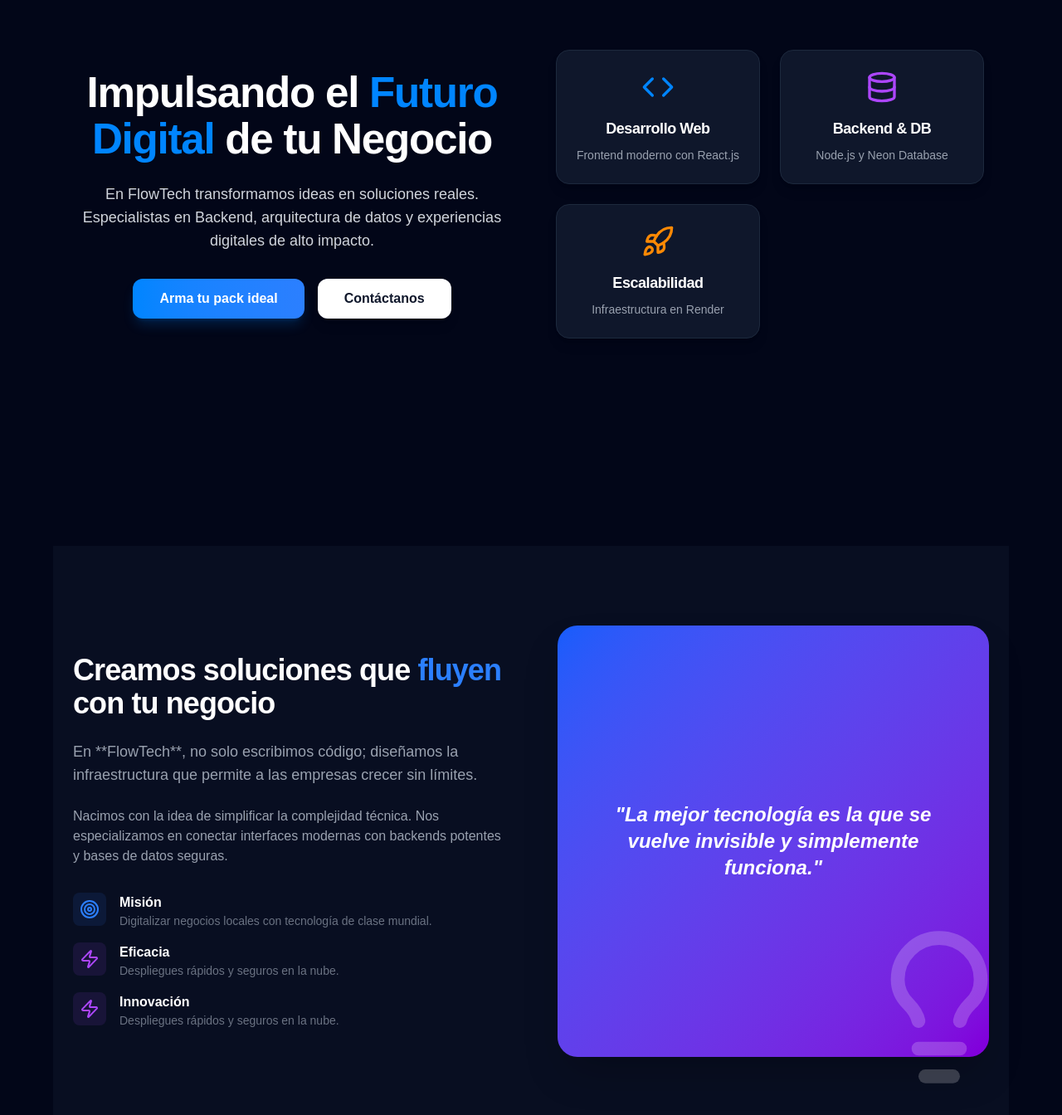
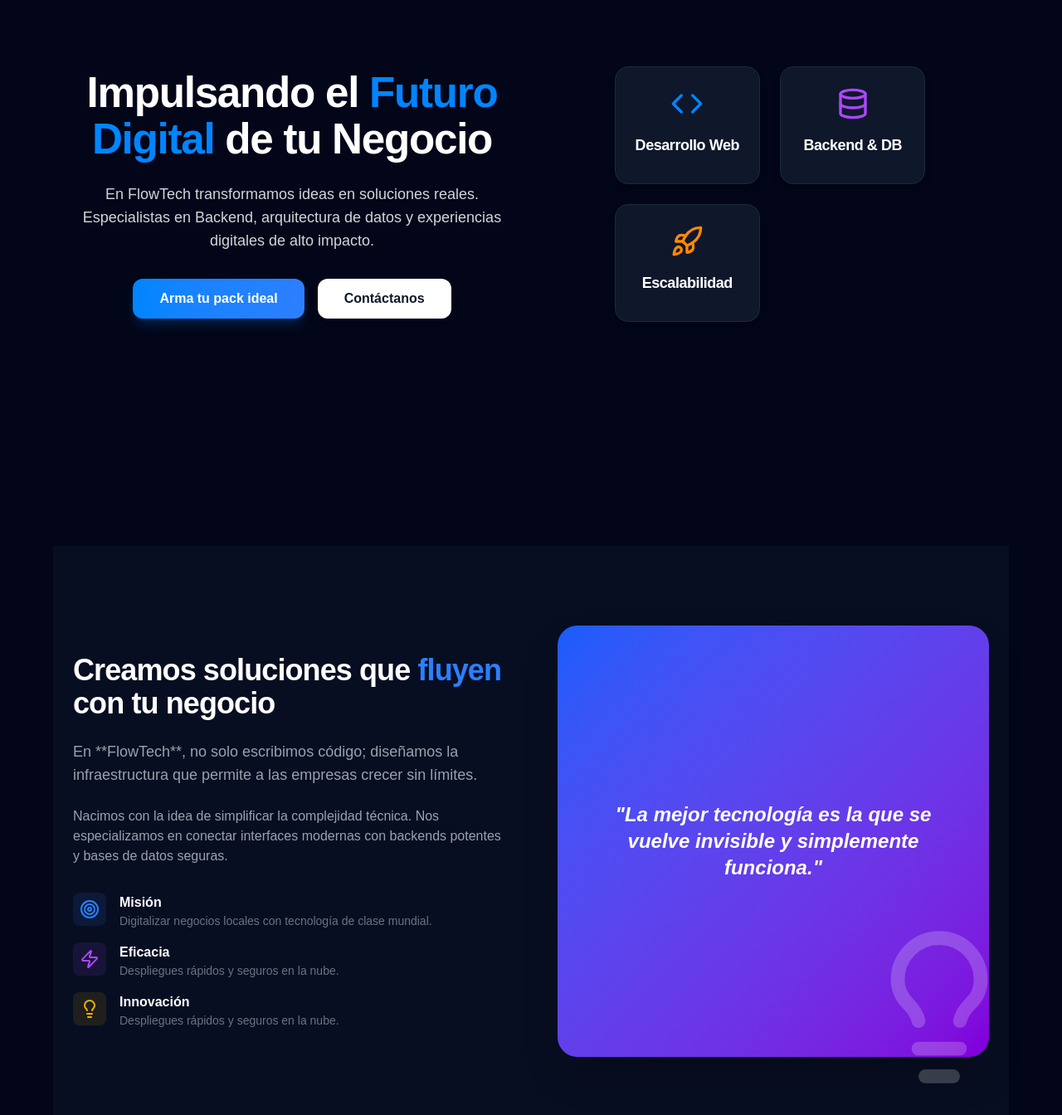
Before and after one commit to Matifrancomano1/web-flowtech, a React (Vite) app: page / in a window 1280 px wide. Shown: the part 270-1614 px from the top of the page at 83% size. Built offline with nearby package versions, Linux system fonts and the light colour scheme.

Commit message:
detalles en el Hero y About

```diff
--- a/src/components/About.jsx
+++ b/src/components/About.jsx
@@ -37,7 +37,7 @@
                 </div>
               </div>
               <div className="flex items-start gap-4">
-                <div className="p-2 bg-purple-500/10 rounded-lg text-purple-500"><Zap size={24} /></div>
+                <div className="p-2 bg-yellow-500/10 rounded-lg text-yellow-500"><Lightbulb size={24} /></div>
                 <div>
                   <h4 className="font-bold">Innovación</h4>
                   <p className="text-gray-500 text-sm">Despliegues rápidos y seguros en la nube.</p>
--- a/src/components/Hero.jsx
+++ b/src/components/Hero.jsx
@@ -37,17 +37,17 @@
             <div className="card text-center">
               <Code className="text-ft-blue mb-4 mx-auto" size={40} />
               <h3 className="text-lg font-bold mb-2">Desarrollo Web</h3>
-              <p className="text-gray-400 text-sm">Frontend moderno con React.js</p>
+
             </div>
             <div className="card text-center">
               <Database className="text-purple-500 mb-4 mx-auto" size={40} />
               <h3 className="text-lg font-extrabold mb-2">Backend & DB</h3>
-              <p className="text-gray-400 text-sm">Node.js y Neon Database</p>
+
             </div>
             <div className="card text-center">
               <Rocket className="text-orange-400 mb-4 mx-auto" size={40} />
               <h3 className="text-lg font-extrabold mb-2">Escalabilidad</h3>
-              <p className="text-gray-400 text-sm">Infraestructura en Render</p>
+
             </div>
           </div>
           {/* Un círculo decorativo de fondo */}
```
